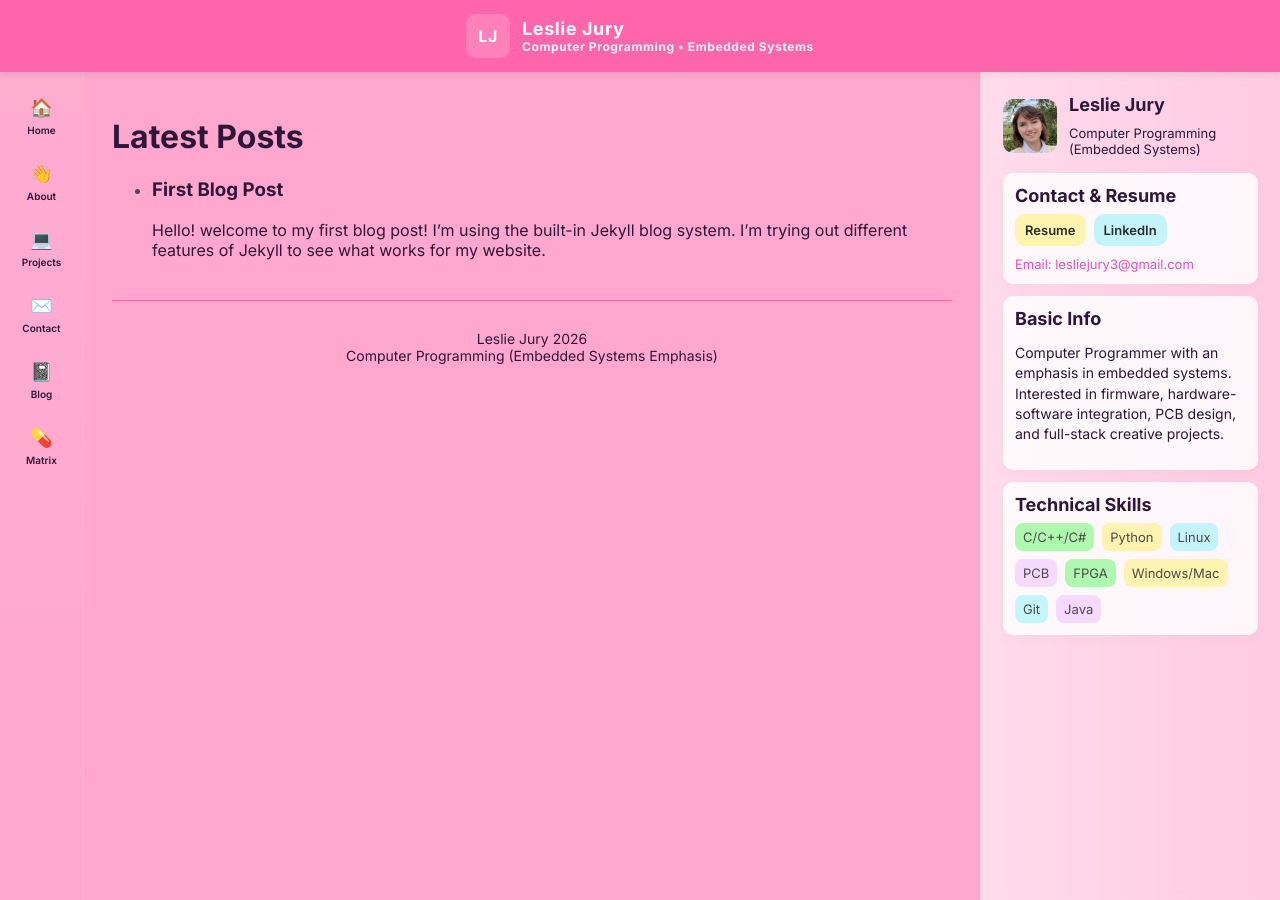
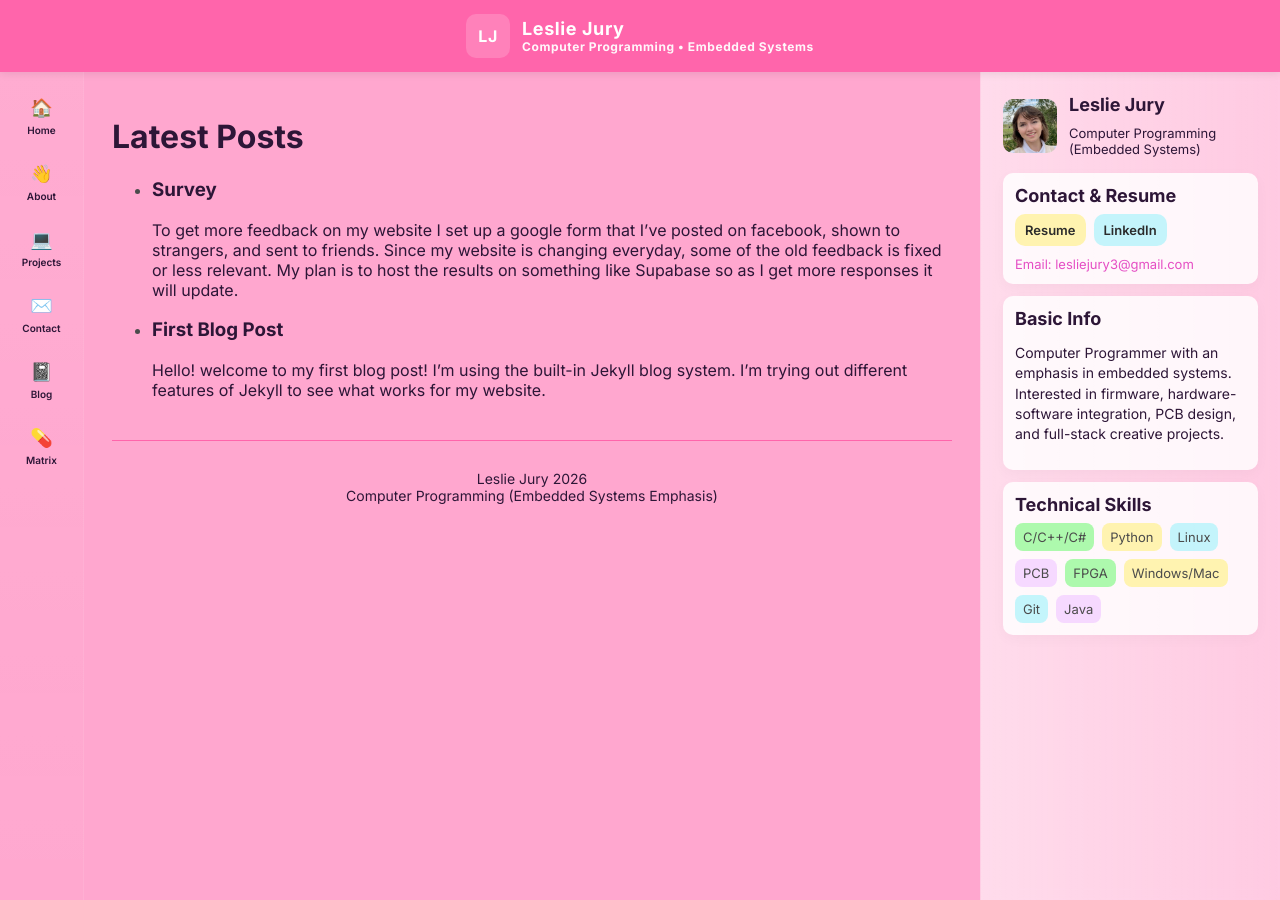
Before and after one commit to LeslieJury/lesliejury.github.io, a Jekyll site: the page built from blog.html, in a window 1280 px wide and 900 px high. Built offline with Jekyll 4.4.1, drawn with Linux system fonts in a browser that asks for light colours.

```diff
--- a/_includes/top.html
+++ b/_includes/top.html
@@ -63,7 +63,7 @@
 
     <aside class="right-panel" aria-label="Profile and quick links">
         <div class="profile">
-            <img class="profile-picture" src="images/profile.jpg" alt="Leslie Jury profile photo" />
+            <img class="profile-picture" src="{{ 'assets/images/profile.jpg' | relative_url }}" alt="Leslie Jury profile photo" />
             <div>
                 <div class="title">Leslie Jury</div>
                 <div class="subtitle">Computer Programming (Embedded Systems)</div>
--- /dev/null
+++ b/_posts/2026-03-29-survey.md
@@ -0,0 +1,9 @@
+---
+layout: post
+title:  "Survey"
+date:   2026-03-29
+categories: devlog
+---
+
+To get more feedback on my website I set up a google form that I've posted on facebook, shown to strangers, and sent to friends. Since my website is changing everyday, some of the old feedback is fixed or less relevant.
+My plan is to host the results on something like Supabase so as I get more responses it will update.
--- a/assets/css/styles.css
+++ b/assets/css/styles.css
@@ -1,4 +1,3 @@
-
 :root{
 
     --banner-height: 72px; /* height of the top banner */
@@ -43,7 +42,7 @@
   transition: background-color 0.3s ease, color 0.3s ease;
 }
 
-h1, a , h2, h3, h4, h5, p {
+h1, a , h2, h3, h4, h5, p, label {
   color: var(--text-color);
 }
 
@@ -335,18 +334,16 @@
   border-top: 1px solid var(--accent); /* subtle divider */
 }
 
-.hero {
-  padding: 40px 20px;
-}
 
 .hero-container {
   display: flex;
   align-items: center;
+  justify-content: flex-start;
   gap: 40px;
+  margin: 0px 0px;
   max-width: 1000px;
-  margin: 0 auto;
   background: var(--grey-color);
-  padding: 12px;
+  padding: 0px;
   border-radius: 10px;
 }
 
--- a/styles.css
+++ /dev/null
@@ -1,471 +0,0 @@
-:root{
-
-    --banner-height: 72px; /* height of the top banner */
-    --left-width: 84px;       /* thinnest sidebar */
-    --right-width: 300px;     /* basic info panel */
-    --bg-color: #ffa7cf;       /* main pink */
-    --pastel-purple: #f6d9ff;
-    --pastel-yellow: #fff3b0;
-    --pastel-blue: #a6f3faa9;
-    --pastel-green: #adf9ad;
-    --accent: #ff65ab;
-    --muted: #4b4b4b;
-    --radius: 12px;
-    --gap: 18px;
-    --text-color:#2D1637;
-    --card-color:  var(--grey-color);
-    --grey-color: #ffffffd2;
-
-}
-
-:root.matrix-mode {
-  --text-color: #f4f4f4;
-  --accent: #FF1493; /* Hot Pink */
-  --terminal-border: #FF1493;
-  --card-color: #ff65ab; /* Bright Cyan */
-  --grey-color: #333;
-
-  /* Strip away all background colors from common Jekyll layout containers in Matrix Mode */
-:root.matrix-mode body,
-:root.matrix-mode main,
-:root.matrix-mode .wrapper,
-:root.matrix-mode .page-content,
-:root.matrix-mode .container {
-  background-color: transparent;
-}
-}
-as
-/* Apply the variables to your elements */
-body {
-  background-color: var(--bg-color);
-  color: var(--text-color);
-  transition: background-color 0.3s ease, color 0.3s ease;
-}
-
-h1, a , h2, h3, h4, h5, p {
-  color: var(--text-color);
-}
-
-.terminal-window {
-  border: 2px solid var(--terminal-border);
-}
-
-/* Reset & base */
-*{box-sizing:border-box}
-html,body{height:100%; margin:0; font-family:Inter, system-ui, -apple-system, "Segoe UI", Roboto, "Helvetica Neue", Arial; color:var(--muted); background:var(--bg-color);}
-a{color:inherit; text-decoration:none}
-button{font:inherit}
-
-/* Top banner */
-header.top-banner{
-    position:fixed;
-    top:0;
-    left:0;
-    right:0;
-    height:var(--banner-height);
-    background:var(--accent);
-    display:flex;
-    align-items:center;
-    justify-content:center;
-    z-index:40;
-    box-shadow: 0 2px 8px rgba(0,0,0,0.08);
-    color:white;
-    font-weight:700;
-    letter-spacing:0.6px;
-}
-header .name {
-    display:flex;
-    align-items:center;
-    gap:12px;
-}
-header .monogram{
-    background:rgba(255,255,255,0.18);
-    width:44px;height:44px;border-radius:10px;
-    display:inline-grid;place-items:center;font-weight:700;
-}
-
-/* Left sidebar */
-nav.left-sidebar{
-    position:fixed;
-    top:var(--banner-height);
-    left:0;
-    width:var(--left-width);
-    bottom:0;
-    padding:16px 6px;
-    display:flex;
-    flex-direction:column;
-    gap:10px;
-    align-items:center;
-    background:linear-gradient(180deg, rgba(255,255,255,0.06), rgba(255,255,255,0.02));
-    z-index:30;
-    border-right:1px solid rgba(255,255,255,0.08);
-}
-nav a.nav-btn{
-    width:56px;height:56px;border-radius:12px;
-    display:inline-flex;align-items:center;justify-content:center;
-    background:transparent;color:var(--text-color);font-weight:600;
-    transition:transform .15s, background .15s;
-    font-size:12px;
-    text-align:center;
-    flex-direction:column;
-    gap:6px;
-}
-nav a.nav-btn:hover{ transform:translateY(-3px); background:rgba(255,255,255,0.12) }
-
-/* Right panel */
-aside.right-panel{
-    position:fixed;
-    top:var(--banner-height);
-    right:0;
-    width:var(--right-width);
-    bottom:0;
-    padding:22px;
-    overflow:auto;
-    background: linear-gradient(90deg,rgba(255,255,255,0.6), rgba(255,255,255,0.4)) ;
-    border-left:1px solid rgba(255,255,255,0.08);
-    z-index:30;
-    backdrop-filter: blur(6px);
-}
-.profile {
-    display:flex; gap:12px; align-items:center;
-    margin-bottom:16px;
-}
-.avatar{
-    width:72px;height:72px;border-radius:14px;flex-shrink:0;
-    background:linear-gradient(180deg,var(--pastel-purple),var(--pastel-blue));
-    display:grid;place-items:center;color:#6b2b59;font-weight:700;font-size:18px;
-}
-
-/* 1. Add this to your existing .card-title class (if it's not already there) */
-#glitch-leslie  {
-    /* ... your existing styles (font-size, color, etc.) ... */
-    font-weight:700;
-    color:var(--text-color);
-    margin-bottom: 10px;
-    font-size: 32px;
-    transition: text-shadow 0.1s ease;
-    width: 210px;
-    white-space: nowrap;
-}
-
-/* 2. Trigger the animation on hover */
-#glitch-leslie:hover {
-    /* Runs the keyframe animation infinitely while hovered */
-    animation: text-glitch 0.2s infinite linear alternate-reverse;
-}
-
-/* 3. The Keyframe Animation */
-@keyframes text-glitch {
-    0% {
-        text-shadow: 2px 1px 0px #ff00c1, -2px -1px 0px #00fff9;
-    }
-    25% {
-        text-shadow: -2px -2px 0px #ff00c1, 2px 2px 0px #00fff9;
-    }
-    50% {
-        text-shadow: 2px -1px 0px #ff00c1, -2px 1px 0px #00fff9;
-    }
-    75% {
-        text-shadow: -1px 2px 0px #ff00c1, 1px -2px 0px #00fff9;
-    }
-    100% {
-        text-shadow: 1px -1px 0px #ff00c1, -1px 1px 0px #00fff9;
-    }
-}
-
-.title{font-size:18px;color:var(--text-color);font-weight:700;margin-bottom:10px}
-.subtitle{font-size:13px;color:var(--text-color);margin-top:6px}
-
-.right-panel .card{ background:var(--grey-color);
-    padding:12px;border-radius:10px;margin-bottom:12px; box-shadow: 0 4px 14px rgba(6,6,6,0.03);
-}
-.links{display:flex;gap:8px;flex-wrap:wrap;}
-.btn{
-    display:inline-flex;align-items:center;gap:8px;padding:8px 10px;border-radius:10px;
-    background:var(--pastel-yellow); color:#2b2b2b; font-weight:600; font-size:13px;
-    border: none; cursor:pointer;
-}
-.btn.secondary{ background:var(--pastel-blue) }
-
-/* Center content (scrolls) */
-main.center{
-    /* leave room for fixed header + sidebars */
-    margin-top:var(--banner-height);
-    margin-left:var(--left-width);
-    margin-right:var(--right-width);
-    padding:24px 28px;
-    min-height:calc(100vh - var(--banner-height));
-}
-
-/* Project gallery */
-.projects{
-    display:grid;
-    grid-template-columns: repeat(auto-fill, minmax(240px, 1fr));
-    gap:18px;
-    margin-bottom:28px;
-}
-.new-card{
-    border-radius: 14px;
-    overflow: hidden;
-    background:var(--card-color);
-    display: grid;
-    grid-template-rows: 160fr 240fr;
-    height: 400px;
-}
-.new-card-image {
-    grid-template-rows: 1/2;
-    height: 150px;
-    width: 100%;
-    object-fit: cover
-}
-article .new-card-body {
-    padding: 22px;
-    display: flex;
-    flex-direction: column;
-    gap: 8px;
-}
-.new-card-body a,.new-card-body p,.new-card-body h3{
-    margin: 0;
-}
-
-/* Basic info section */
-.info-section{ background:linear-gradient(180deg,rgba(255,255,255,0.6), rgba(255,255,255,0.4)); padding:18px; border-radius:12px; box-shadow: 0 6px 18px rgba(0,0,0,0.04) }
-
-/* Footer-ish small */
-.muted{ color:var(--text-color); font-size:13px }
-
-/* Responsive tweaks */
-@media (max-width:900px){
-    :root{ --right-width:220px }
-    nav.left-sidebar{ width:64px }
-    main.center{ padding:18px }
-}
-@media (max-width:720px){
-    /* stack: hide right panel for small screens, left becomes top row */
-    aside.right-panel{ display:none }
-    nav.left-sidebar{ position:fixed; top:var(--banner-height); left:8px; width:calc(100% - 16px); height:54px; display:flex; flex-direction:row; align-items:center; gap:10px; padding:8px; border-radius:10px; background:linear-gradient(90deg,rgba(255,255,255,0.7), rgba(255,255,255,0.4)) }
-    nav.left-sidebar a.nav-btn{ width:auto;height:40px;padding:0 12px;border-radius:10px; font-size:13px; }
-    main.center{ margin-left:0; margin-right:0; padding-top:20px; margin-top: calc(var(--banner-height) + 64px) }
-}
-.gallery-grid {
-  display: grid;
-  grid-template-columns: repeat(auto-fill, minmax(120px, 1fr));
-  gap: 15px;
-  margin-top: 20px;
-}
-
-.gallery-grid img {
-  width: 100%;
-  border: 3px solid var(--accent);
-  border-radius: 10px;
-  transition: transform 0.2s ease, box-shadow 0.2s ease;
-}
-
-.gallery-grid img:hover {
-  transform: scale(1.1) rotate(-2deg);
-  box-shadow: 0 0 10px var(--accent);
-}
-
-@media (max-width: 700px) {
-    .contact-section {
-        padding: 18px 8px 18px 8px;
-        max-width: 98vw;
-    }
-}
-
-.big-btn {
-    display: inline-flex;
-    align-items: center;
-    justify-content: center;
-    padding: 18px 44px;
-    font-size: 1.35rem;
-    font-weight: 700;
-    border-radius: 16px;
-    background: var(--accent);
-    color: #fff;
-    border: none;
-    box-shadow: 0 6px 24px rgba(255, 122, 182, 0.13);
-    cursor: pointer;
-    letter-spacing: 0.5px;
-    margin: 12px 0;
-}
-
-.big-btn:hover, .big-btn:focus {
-    background: linear-gradient(90deg, #ff9fcf, var(--accent) 80%);
-    transform: translateY(-2px) scale(1.04);
-    box-shadow: 0 10px 32px rgba(255, 122, 182, 0.18);
-    outline: none;
-}
-.profile-picture {
-    width: 54px;
-    height: 54px;
-    border-radius: 10px;
-    font-size: 15px;
-    padding: 0;
-}
-.profile-picture-big {
-    width: 80px;
-    height: 80px;
-    border-radius: 10px;
-    font-size: 15px;
-    padding: 0;
-}
-
-#galaxy-container {
-  position: relative;
-  width: 100%;
-  height: 500px;
-  background: radial-gradient(circle at center, #1a1a2e, #0f0f1a);
-  overflow: hidden;
-  border-radius: 20px;
-}
-
-#galaxy {
-  width: 100%;
-  height: 100%;
-  display: block;
-}
-.footer {
-  text-align: center;
-  padding: 15px 0;
-  margin-top: 40px;
-  font-size: 14px;
-  color: inherit; /* uses your existing text color */
-  border-top: 1px solid var(--accent); /* subtle divider */
-}
-
-.hero {
-  padding: 40px 20px;
-}
-
-.hero-container {
-  display: flex;
-  align-items: center;
-  gap: 40px;
-  max-width: 1000px;
-  margin: 0 auto;
-  background: var(--grey-color);
-  padding: 12px;
-  border-radius: 10px;
-}
-
-.hero-image img {
-  width: 200px;
-  height: auto;
-  border-radius: 10px;
-
-}
-
-.hero-text p {
-  font-size: 16px;
-  line-height: 1.5;
-}
-
-/* --- About Page Styles --- */
-
-.about-wrapper {
-    margin-bottom: 26px;
-}
-
-.section-title {
-    color: var(--text-color);
-}
-
-.about-title {
-    margin: 0 0 12px 0;
-}
-
-.info-section {
-    margin-bottom: 26px;
-}
-
-.bio-text {
-    margin: 8px 0 12px 0;
-    color: var(--text-color);
-}
-
-.action-buttons {
-    display: flex;
-    gap: 12px;
-    flex-wrap: wrap;
-}
-
-.location-details {
-    margin-top: 16px;
-    color: var(--text-color);
-}
-
-/* Experience & Education Styles */
-
-.experience-grid {
-    margin-top: 12px;
-    display: grid;
-    gap: 12px;
-}
-
-.my-card {
-    background: var(--grey-color);
-    padding: 12px;
-    border-radius: 10px;
-}
-
-
-.content-image {
-    width: 100%;
-    max-width: 600px;
-    height: auto;
-    display: block;
-    margin: 24px auto;
-    border-radius: 8px;
-}
-
-
-/* Selection */
-::selection {
-  background-color: var(--accent);
-  color: #FFFFFF;
-}
-
-::-moz-selection {
-  background-color: var(--accent);
-  color: #FFFFFF;
-}
-
-
-
-
-/* Matrix*/
-#matrix-canvas {
-  position: fixed !important;
-  top: 0;
-  left: 0;
-  width: 100vw;
-  height: 100vh;
-  z-index: -999 !important; /* Forces it behind absolutely everything */
-  pointer-events: none; /* Lets you click links through the rain */
-  opacity: 0; /* Hides it in Clean Mode */
-  transition: opacity 0.5s ease;
-  margin: 0;
-  padding: 0;
-  display: block;
-}
-
-:root.matrix-mode #matrix-canvas {
-  opacity: 1;
-}
-
-:root.matrix-mode body,
-:root.matrix-mode main,
-:root.matrix-mode .wrapper,
-:root.matrix-mode .page-content {
-  background-color: transparent !important;
-}
-
-#matrix-canvas {
-  opacity: 0;
-  transition: opacity 0.5s ease;
-}
-
-:root.matrix-mode #matrix-canvas {
-  opacity: 1;
-}
```
Also changed, not shown: _posts/2026-03-27-first-blog-post.md (+2 -0 lines), contact.html (+19 -0 lines).
